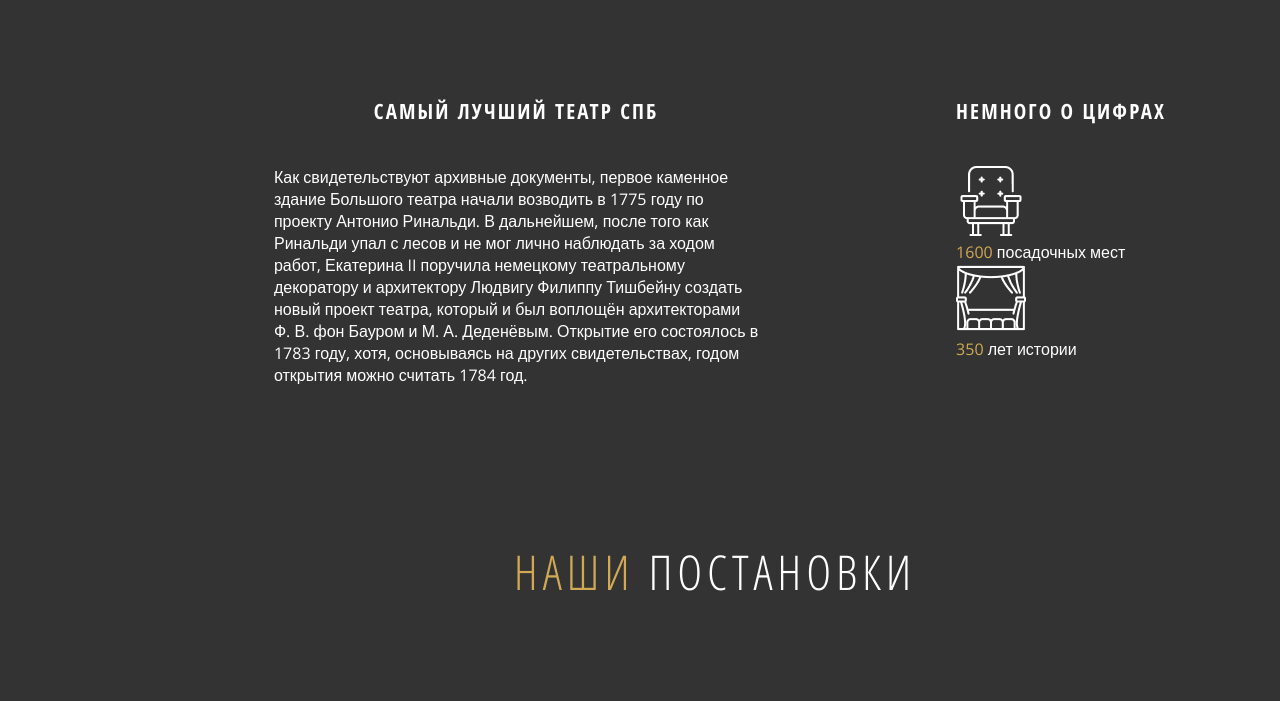
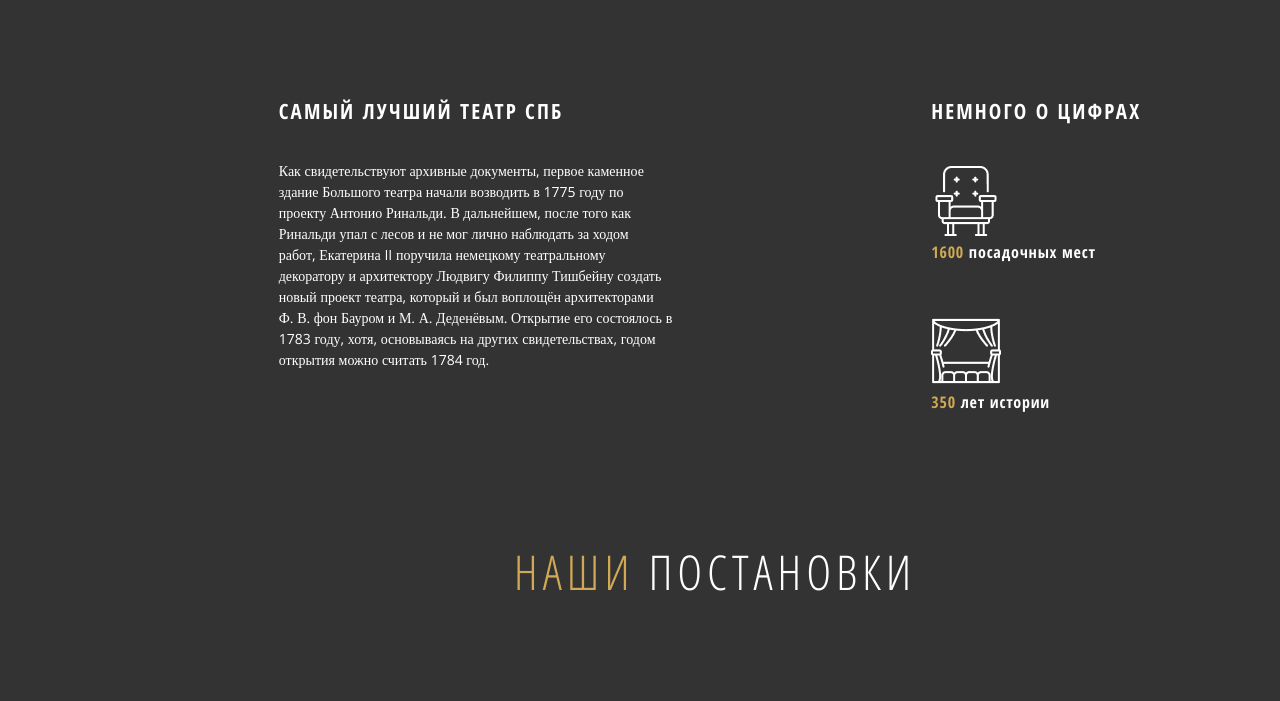
Before and after one commit to amaterasu0912/amaterasu0912.github.io, a plain HTML site: page index.html in a window 1280 px wide. Shown: the part 1263-1964 px from the top of the page. Drawn offline with nearby package versions, Linux system fonts and the light colour scheme.

Commit message:
some change

```diff
--- a/css/style.css
+++ b/css/style.css
@@ -271,10 +271,60 @@ body {
 
 .about__history {
     margin-right: 30px;
+    width: 445px;
+    height: 210px;
+    font-family: Open Sans;
+    font-style: normal;
+    font-weight: normal;
+    font-size: 14px;
+    line-height: 150%;
 }
+
+.about__history h3 {
+    height: 23px;
+    font-weight: bold;
+    font-size: 21px;
+    line-height: 29px;
+    letter-spacing: 0.1em;
+    text-transform: uppercase;
+    text-align: left !important;
+}
+
+
 
 .about__theatre{
     margin-right: 30px;
+}
+
+.about__theatre_title {
+    width: 260px;
+    height: 23px;
+}
+
+.about__theatre_title h3 {
+    font-weight: bold;
+    font-size: 21px;
+    line-height: 29px;
+    letter-spacing: 0.1em;
+    text-transform: uppercase;
+    text-align: left !important;
+}
+
+.about__theatre_content {
+    width: 190px;
+    height: 17px;
+    font-family: Open Sans Condensed;
+    font-style: normal;
+    font-weight: bold;
+    font-size: 16px;
+    line-height: 22px;
+    letter-spacing: 0.05em;
+
+}
+
+.flex_width_730px_container {
+    width: 166px;
+    height: 150px;
 }
 
 .about__img {
@@ -296,11 +346,13 @@ body {
 }
 
 
+
 .swiper {
     width: auto;
     height: 715px;
     z-index: 0 !important;
     margin-left: 150px !important;
+    margin-bottom: 150px;
 }
 
 .ourProductions__title {
--- a/index.html
+++ b/index.html
@@ -72,16 +72,16 @@
                         1783 году, хотя, основываясь на других свидетельствах, годом<br>
                         открытия можно считать 1784 год.</p>
                     </div>
-                    <div class="about__theatre">
+                    <div class="about__theatre_title">
                         <h3>Немного о цифрах</h3>
                         <div class = 'flex_width_730px'>
-                            <div>
+                            <div class = 'flex_width_730px_container'>
                                 <img src ='img/armchair 1.png'>
-                                <p><span class = 'gold'>1600</span> посадочных мест</p>
+                                <p class = 'about__theatre_content'><span class = 'gold'>1600</span> посадочных мест</p>
                             </div>
-                            <div>
+                            <div class = 'flex_width_730px_container'>
                             <img src="img/theater 1.png">
-                                <p><span class = 'gold'>350</span> лет истории</p>
+                                <p class = 'about__theatre_content'><span class = 'gold'>350</span> лет истории</p>
                             </div>
                         </div>
                     </div>
```
